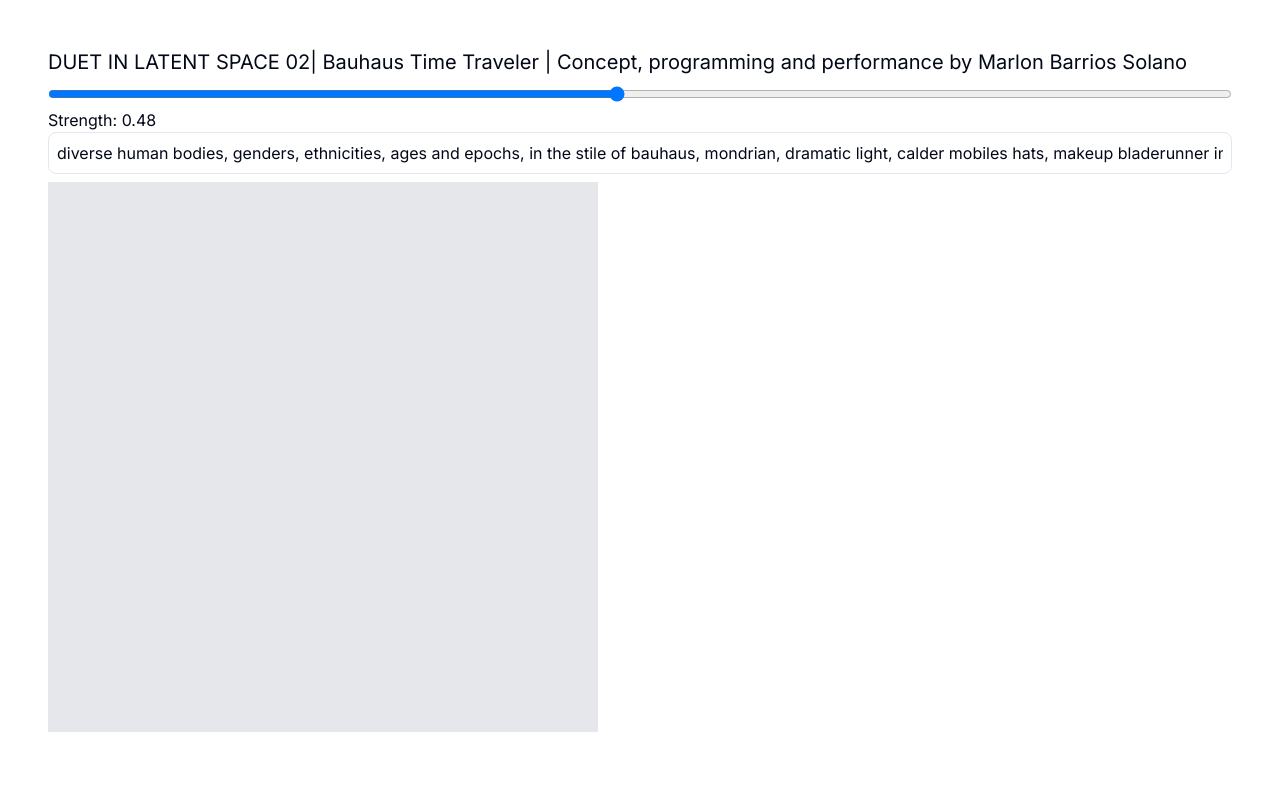
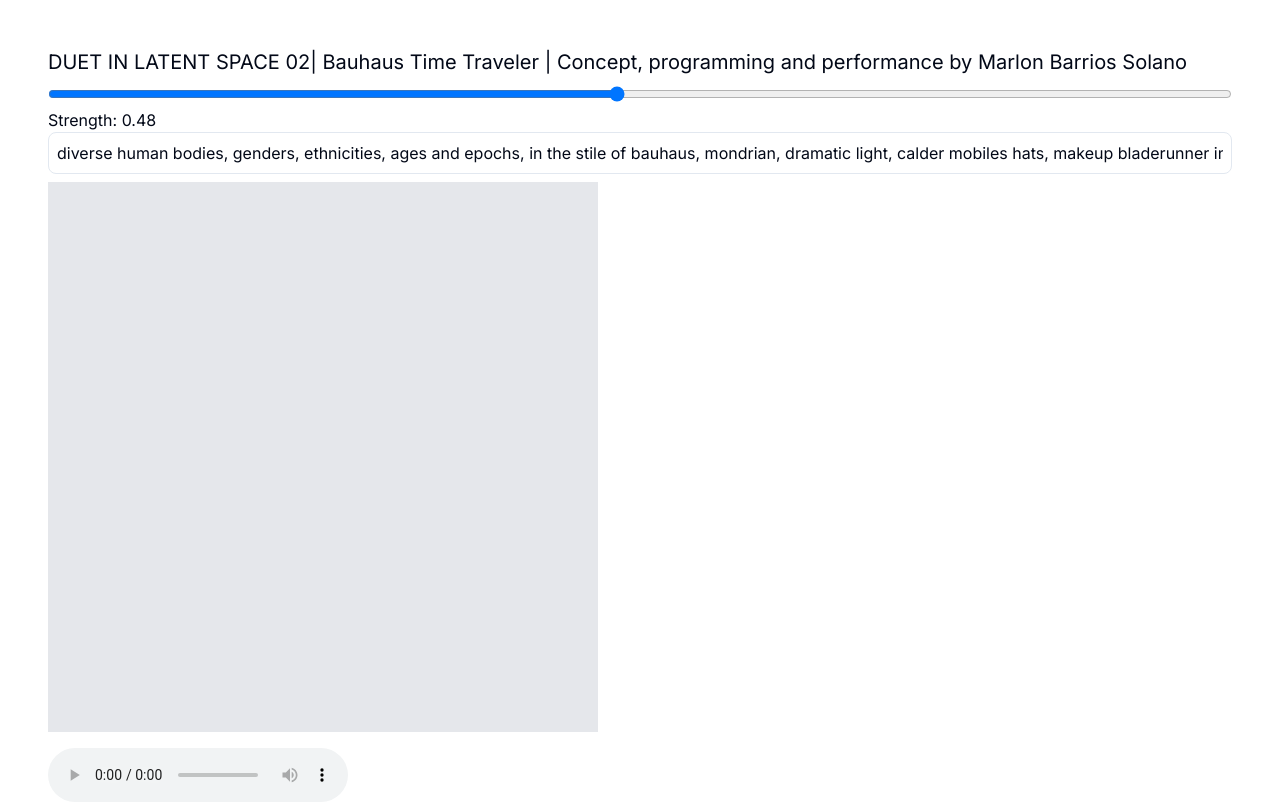
Before and after one commit to marlonbarrios/bauhaus-time-traveler, a Next.js app: page / in a window 1280 px wide. Built offline with nearby package versions, Linux system fonts and the light colour scheme; no server answers; what @fal-ai/serverless-client would draw is missing.

Commit message:
sound file 2

```diff
--- a/app/page.tsx
+++ b/app/page.tsx
@@ -14,7 +14,7 @@ export default function Home() {
   const [input, setInput] = useState('diverse human bodies, genders, ethnicities, ages and epochs, in the stile of bauhaus, mondrian, dramatic light, calder mobiles hats, makeup bladerunner in eyes, photo-realistic, spectacular transparent structure as helmet and body suit transparent, colorful goggles, bauhaus background');
   const [image, setImage] = useState<string | null>(null);
   const [strength, setStrength] = useState(0.48);
-  const [audioSrc, setAudioSrc] = useState('/bauhau.mp3'); // Initialize with the path to your audio file
+  const [audioSrc, setAudioSrc] = useState('/bauhaus.mp3'); // Initialize with the path to your audio file
 
   const webcamRef = useRef<Webcam>(null);
 
@@ -62,9 +62,14 @@ export default function Home() {
       <div className='flex gap-4'>
         <div className="w-[550px] h-[550px] bg-gray-200">
           <Webcam audio={false} ref={webcamRef} screenshotFormat="image/jpeg" width={650} height={650} className="w-full h-full"/>
-
+          <div className="audio-player my-4">
+        <audio controls src={audioSrc}>
+          Your browser does not support the audio element.
+        </audio>
+      </div>
         </div>
         {/* Audio Player */}
+
 
         {image && (
           <div className="w-[1050px] h-[1050px]">
```
